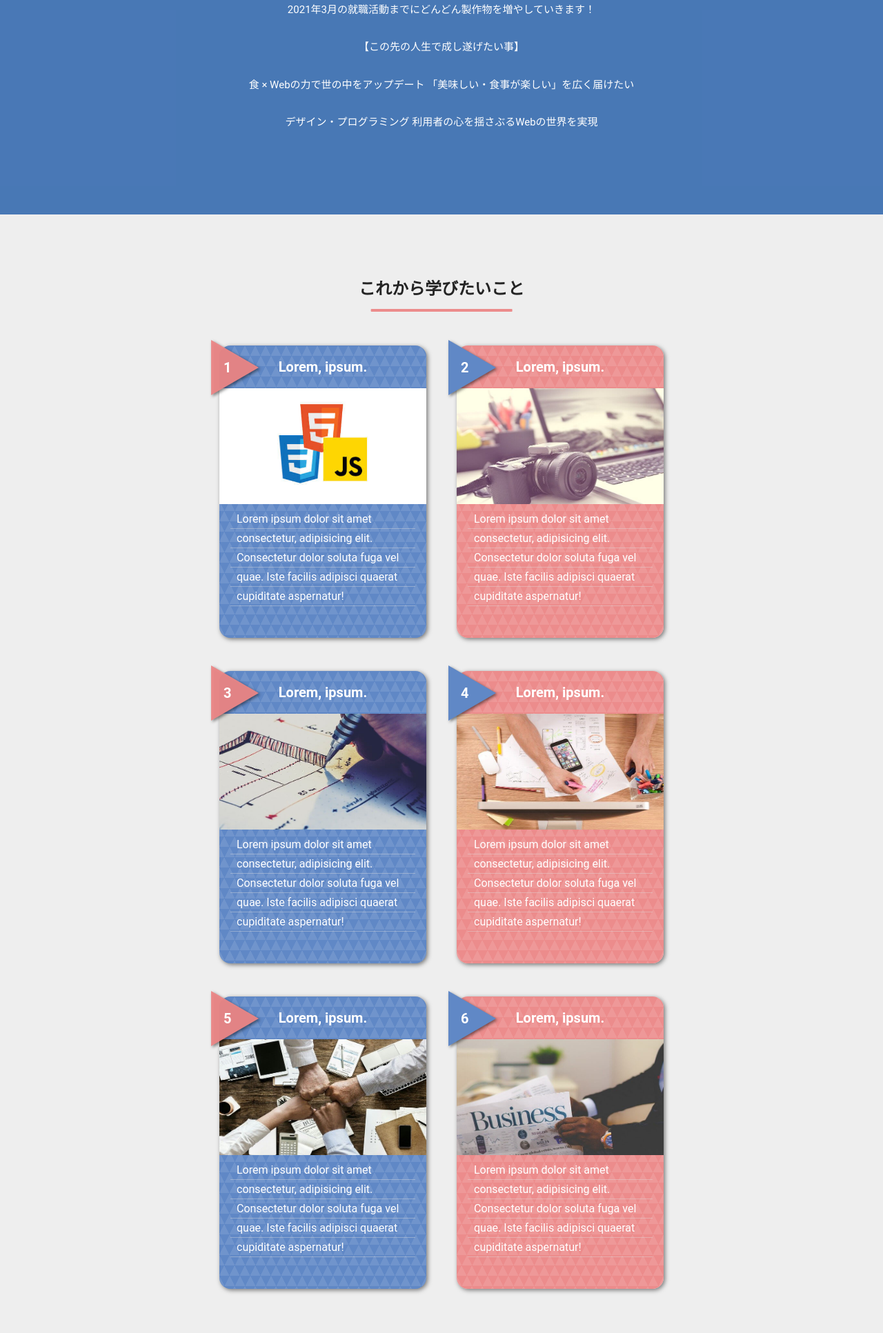
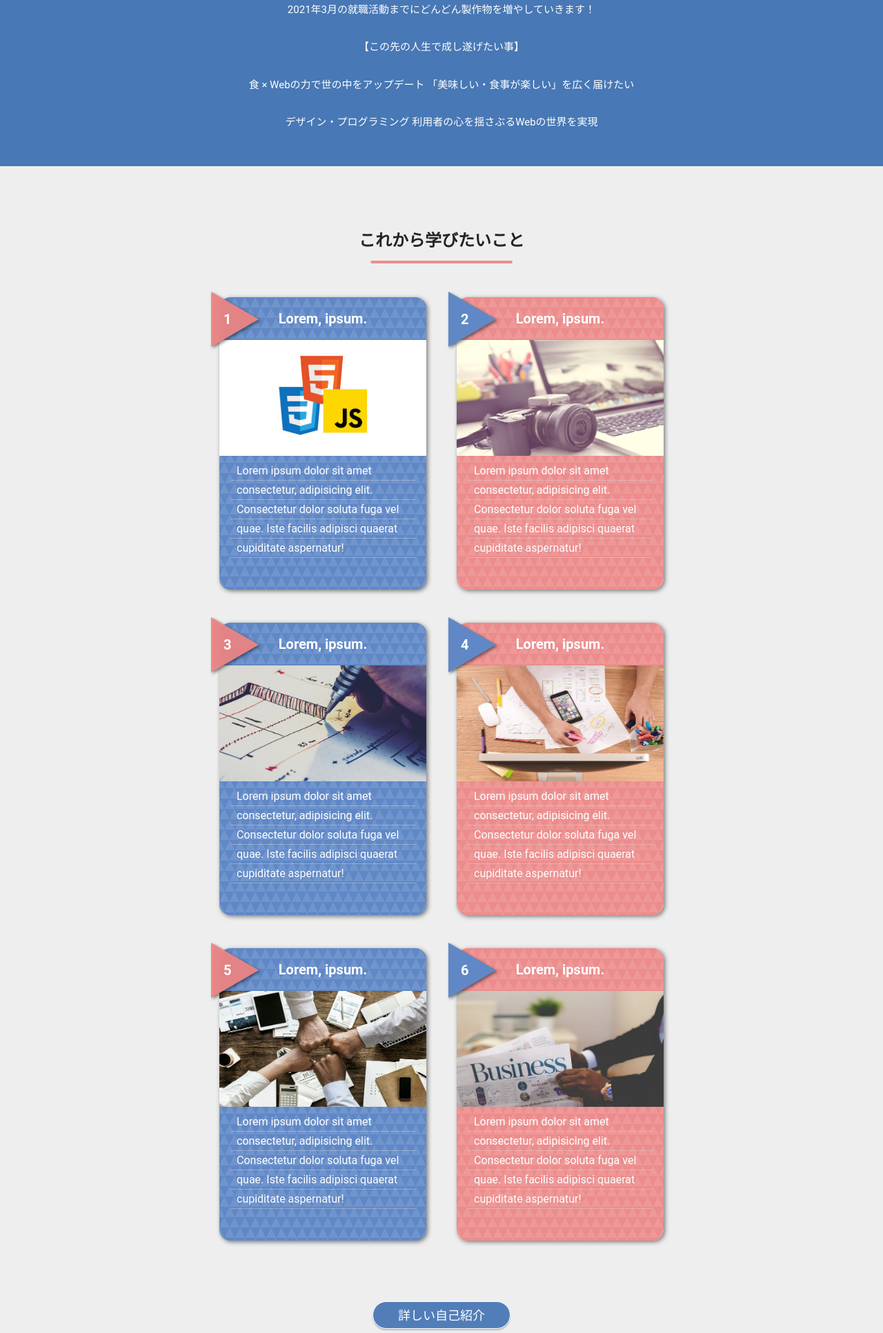
Before and after one commit to gawgaw-2020/profile, a PHP site: page / in a window 1280 px wide. Shown: the part 1002-2935 px from the top of the page at 69% size. Run offline with PHP 8.4, Linux system fonts and the light colour scheme; some libraries are stand-ins or nearby versions; some web fonts are replaced.

Commit message:
edit padding

```diff
--- a/about/index.php
+++ b/about/index.php
@@ -23,7 +23,7 @@ define("title", "【ABOUT】東京のWebサービス開発・Webサイト制作
         <div class="section-inner">
           <h2 class="section-title"><span class="text">簡単な自己紹介</span><span class="text"></span> </h2>
           <p>
-            はじめまして！ TAKUYAです。
+            はじめまして！ がうがうです。
             <sapn class="text">世界に影響を与えるGEEKになるため、</sapn>
           </p>
           <p>
--- a/css/style.css
+++ b/css/style.css
@@ -522,7 +522,7 @@ about
 
 .about .about-wrap {
   text-align: center;
-  padding: 9rem 0;
+  padding: 9rem 0 2rem;
 }
 
 .about .about-wrap .section-inner .section-title {
@@ -560,7 +560,7 @@ want
 
 -------------------------------------------------------------------------------------------------*/
 .want .want-wrap {
-  padding: 9rem 0;
+  padding: 9rem 0 0;
 }
 
 .want .want-wrap .section-inner {
--- a/style.scss
+++ b/style.scss
@@ -501,7 +501,7 @@ about
   background-color: $baseBlue;
   .about-wrap {
     text-align: center;
-    padding: 9rem 0;
+    padding: 9rem 0 2rem;
     .section-inner {
       .section-title {
         @include sectionTitle(#fff);
@@ -529,7 +529,7 @@ want
 
 .want {
   .want-wrap {
-    padding: 9rem 0;
+    padding: 9rem 0 0;
     .section-inner {
       max-width: 1080px;
       .section-title {
```
